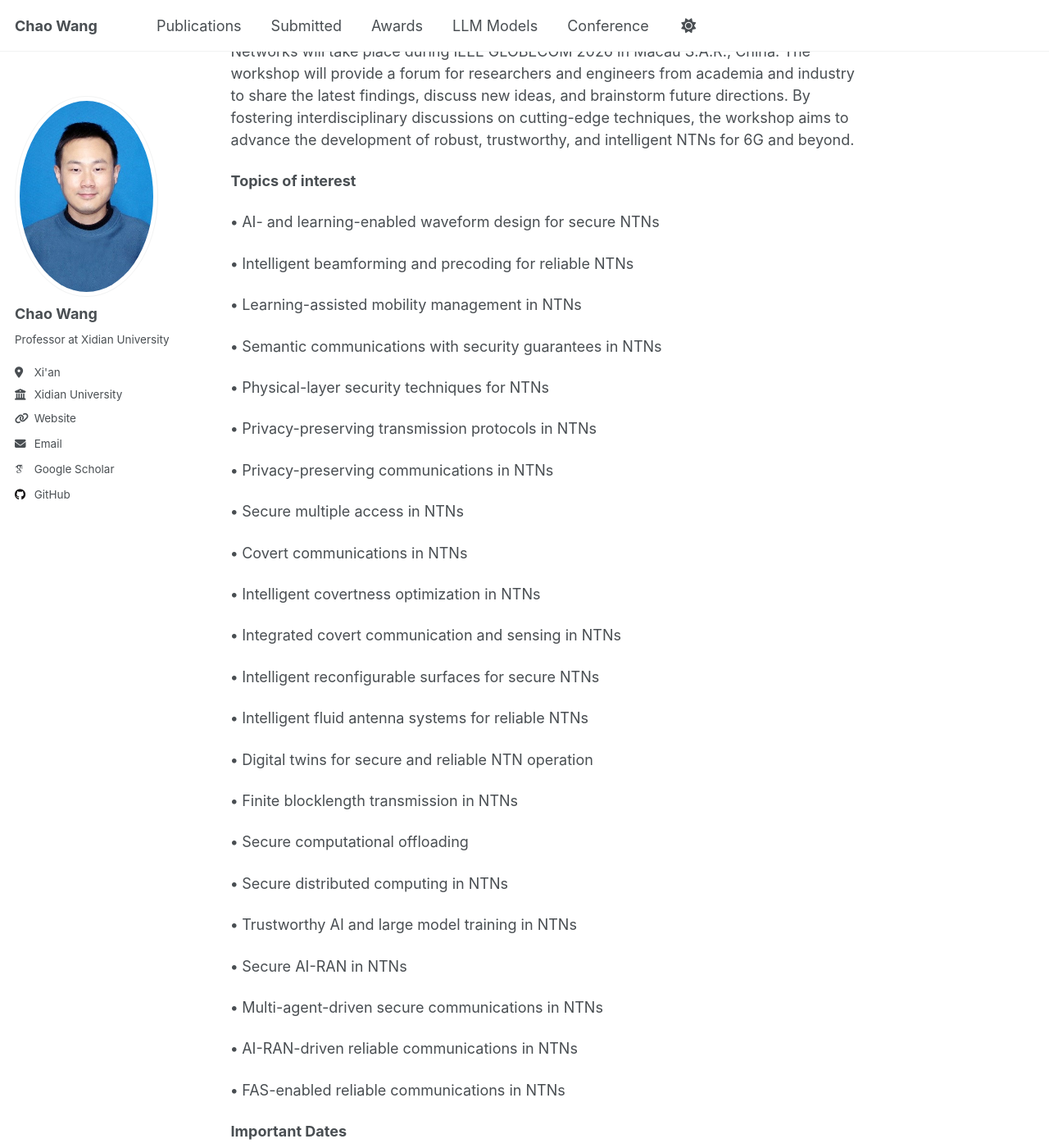
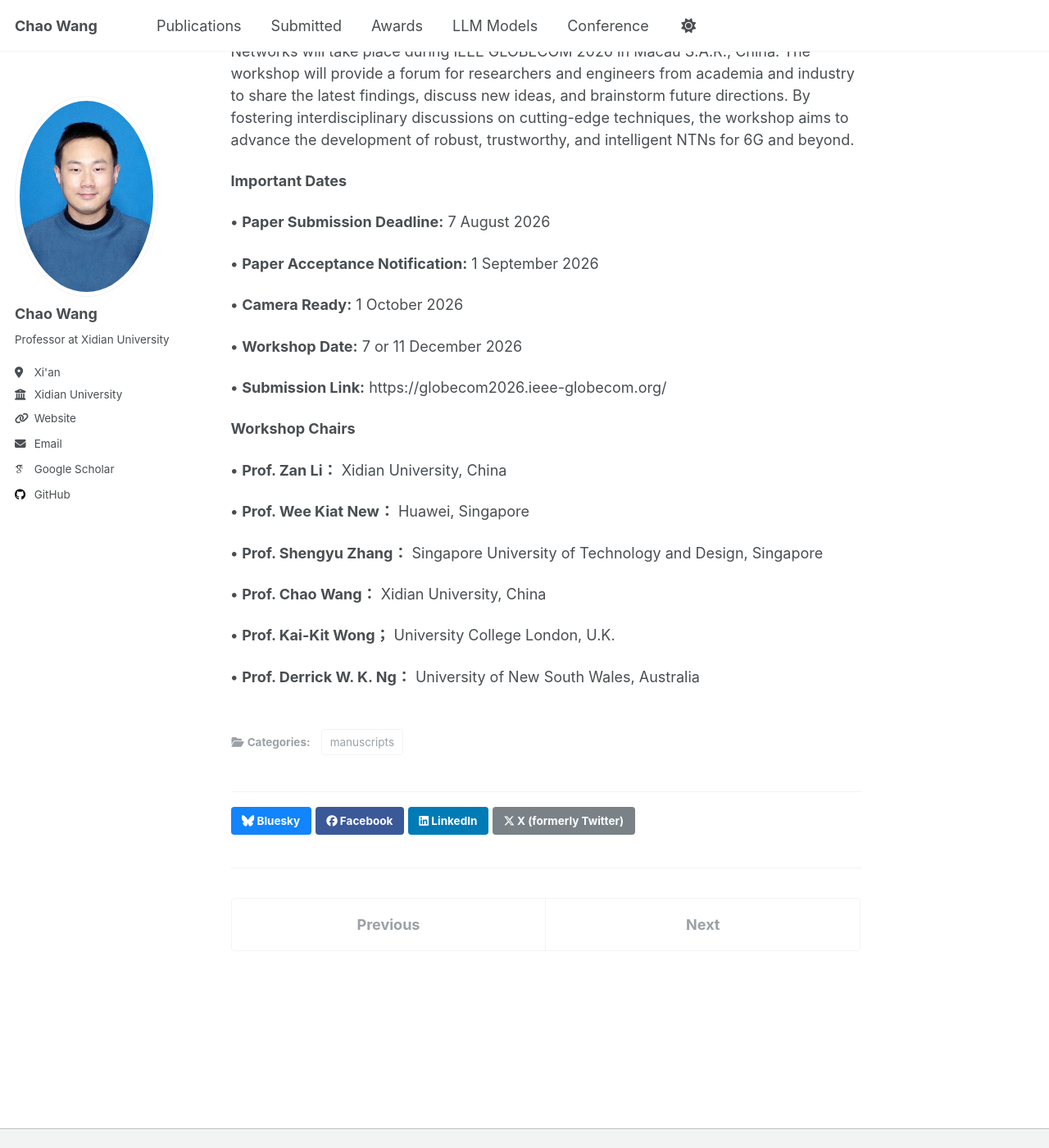
Before and after one commit to Drwangchao/Drwangchao.github.io, a Jekyll site: the page built from _conference/m1.md, in a window 1280 px wide and 1400 px high, scrolled down 649 px. Shown: the whole window at 82% size. Built offline with Jekyll 4.4.1, drawn with Linux system fonts in a browser that asks for light colours; some web fonts are replaced; some of the changed text lies outside the part shown.

Commit message:
Update m1.md

```diff
--- a/_conference/m1.md
+++ b/_conference/m1.md
@@ -6,132 +6,35 @@ permalink: /meetings/m1
 excerpt: "This proposal is for a half-day workshop at IEEE GLOBECOM 2026 titled 'Intelligent and Secure Communications in Non-Terrestrial Networks'.It aims to address the unique security, privacy, and covert communication challenges in 6G-integrated NTNs by fostering interdisciplinary research combining AI, physical-layer security, and NTN-specific designs. The proposal outlines the workshop's scope, introduces an international team of guest editors, details a multi-channel publicity plan, and describes a format featuring refereed papers, keynotes, and panel discussions. A rigorous peer-review process and a detailed call for papers for a related special issue are also included to ensure high-quality contributions and discussions."
 ---
 
-
-
 **Scope**
-
 
 Non-Terrestrial Networks (NTNs) are becoming a cornerstone of future wireless communication systems by enabling ubiquitous global coverage, resilient emergency communications, and seamless connectivity beyond terrestrial infrastructure. However, the broadcast nature of NTN links, long propagation delays, highly dynamic topologies, and stringent onboard resource constraints introduce fundamentally new challenges in security, privacy, reliability, and system intelligence that are not adequately addressed by existing terrestrial communication paradigms.
 
-
 This workshop is dedicated to the theory, design, optimization, and applications of secure and reliable communications in NTNs. It aims to explore how emerging techniques, e.g. artificial intelligence, digital twins, covert communications, fluid antenna systems, affine frequency division multiplexing, and rate-splitting multiple access, can be leveraged to enhance the security, adaptability, and resilience of non-terrestrial communication systems while meeting the escalating demands for high throughput, ultra-reliability, massive connectivity, and heterogeneous quality-of-service (QoS) in 6G and beyond.
-
 
 The International Workshop on Secure and Reliable Communications in Non-Terrestrial Networks will take place during IEEE GLOBECOM 2026 in Macau S.A.R., China. The workshop will provide a forum for researchers and engineers from academia and industry to share the latest findings, discuss new ideas, and brainstorm future directions. By fostering interdisciplinary discussions on cutting-edge techniques, the workshop aims to advance the development of robust, trustworthy, and intelligent NTNs for 6G and beyond.
 
-
-
-**Topics of interest**
-
-
-**•** AI- and learning-enabled waveform design for secure NTNs
-
-
-**•** Intelligent beamforming and precoding for reliable NTNs
-
-
-**•** Learning-assisted mobility management in NTNs
-
-
-**•** Semantic communications with security guarantees in NTNs
-
-
-**•** Physical-layer security techniques for NTNs
-
-
-**•** Privacy-preserving transmission protocols in NTNs
-
-
-**•** Privacy-preserving communications in NTNs
-
-
-**•** Secure multiple access in NTNs
-
-
-**•** Covert communications in NTNs
-
-
-**•** Intelligent covertness optimization in NTNs
-
-
-**•** Integrated covert communication and sensing in NTNs
-
-
-**•** Intelligent reconfigurable surfaces for secure NTNs
-
-
-**•** Intelligent fluid antenna systems for reliable NTNs
-
-
-**•** Digital twins for secure and reliable NTN operation
-
-
-**•** Finite blocklength transmission in NTNs
-
-
-**•** Secure computational offloading
-
-
-**•** Secure distributed computing in NTNs
-
-
-**•** Trustworthy AI and large model training in NTNs
-
-
-**•** Secure AI-RAN in NTNs
-
-
-**•** Multi-agent-driven secure communications in NTNs
-
-
-**•** AI-RAN-driven reliable communications in NTNs
-
-
-**•** FAS-enabled reliable communications in NTNs
-
-
 **Important Dates**
-
-
 
 **•** **Paper Submission Deadline:** 7 August 2026
 
-
 **•** **Paper Acceptance Notification:** 1 September 2026
-
 
 **•** **Camera Ready:** 1 October  2026
 
-
 **•** **Workshop Date:** 7 or 11 December 2026
-
 
 **•** **Submission Link:** https://globecom2026.ieee-globecom.org/
 
-
-**Keynote Speakers**
-
-
-**•** **Prof. Yuanwei Liu：** The University of Hong Kong S.A.R., China
-
-
-**•** **Prof. Kai-Kit Wong：** University College London, U.K.
-
-
 **Workshop Chairs**
-
 
 **•** **Prof. Zan Li：** Xidian University, China
 
-
 **•** **Prof. Wee Kiat New：** Huawei, Singapore
-
 
 **•** **Prof. Shengyu Zhang：** Singapore University of Technology and Design, Singapore
 
-
 **•** **Prof. Chao Wang：** Xidian University, China
-
 
 **•** **Prof. Kai-Kit Wong；** University College London, U.K.
 
```
